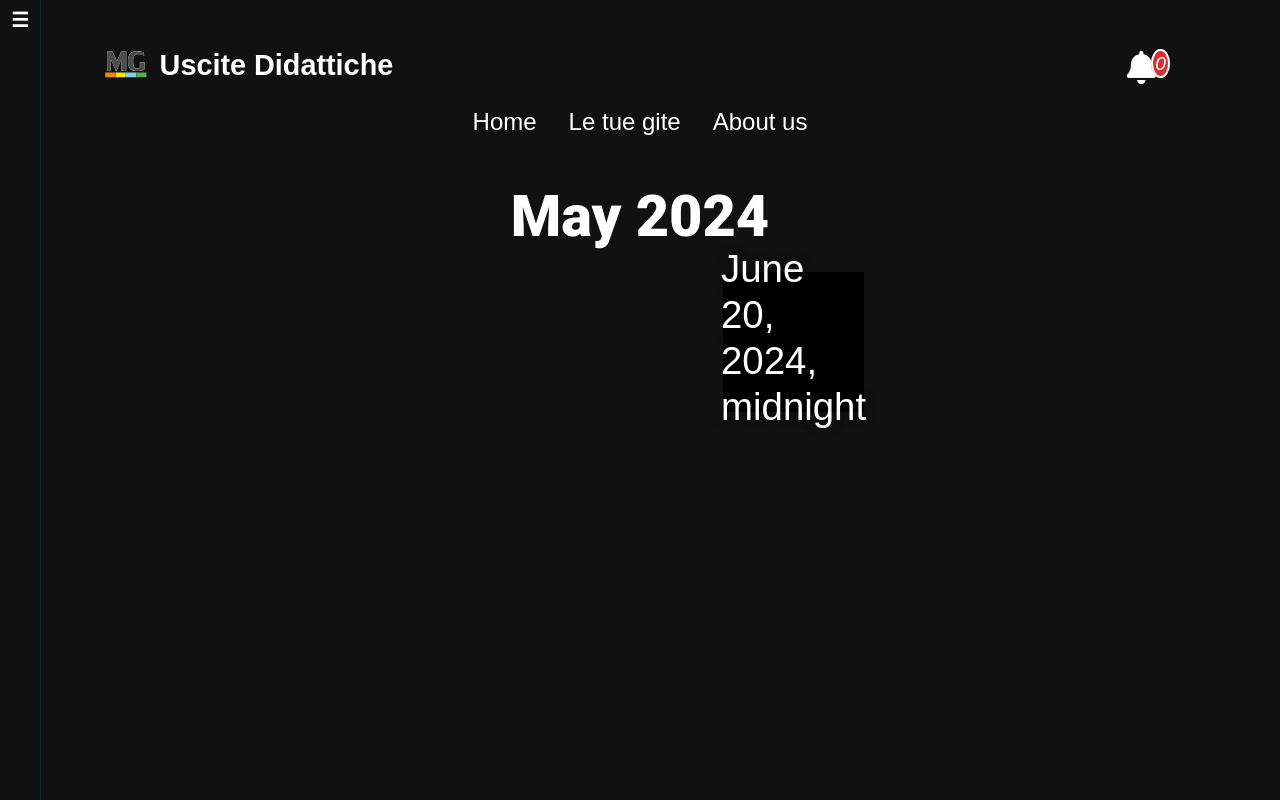
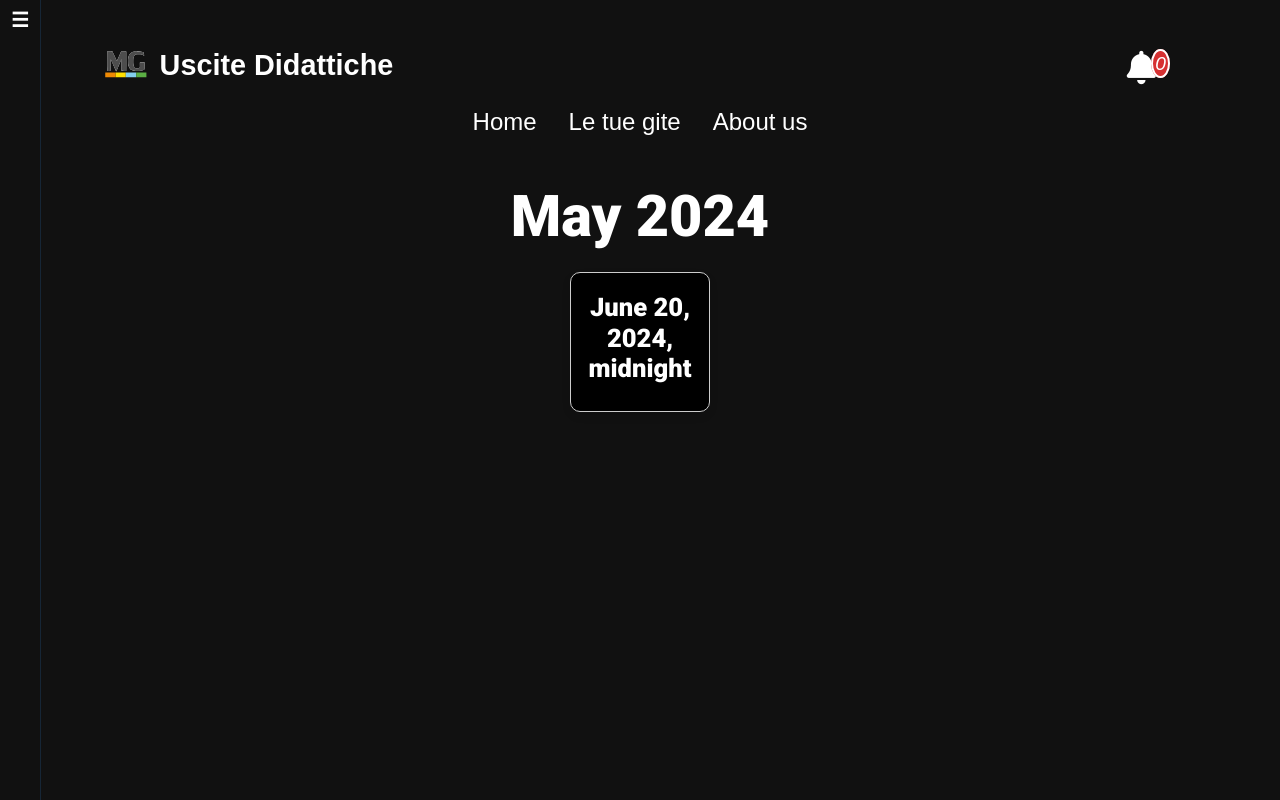
Before and after one commit to Uscite-Didattiche-2023-2024/Uscite-didattiche, a Django app: page /calendario/ in a window 1280 px wide. Run offline with Django 3.2, Linux system fonts and the light colour scheme; a user stored in the database is signed in; data comes from the database, SQL or seed files in the repository; data that the repository does not hold is empty; some libraries are stand-ins or nearby versions.

Commit message:
Fixed Front End 'calendario'

```diff
--- a/django_project/gite/static/css/calendario.css
+++ b/django_project/gite/static/css/calendario.css
@@ -1,52 +1,102 @@
+/*DIMENSIONS*/
+:root {
+    --dim1: 11vw;
+    --dim2: 0.5vw;
+    --font-size-base: 1rem; /* 16px by default */
+}
+
+/* Global Styles */
 * {
     margin: 0;
     padding: 0;
-	transition: 0.05s ease-in;
-	/*DIMENSIONS*/
-	--dim1: 11vw;
-	--dim2: 0.5vw;
+    transition: 0.3s ease-in-out;
 }
 
-/*LIBRARY*/
+/* Title Styles */
 #title {
     margin: auto;
+    display: flex;
     flex-direction: column;
     height: calc(2 * var(--dim1));
+    align-items: center;
+    justify-content: center;
+    text-align: center;
 }
 #title > h1 {
-	font-family: Roboto, sans-serif;
-	font-size: 10vw;
+    font-family: 'Roboto', sans-serif;
+    font-size: 6vw;
+    color: #ffffff;
 }
 #title > p {
-	font-family: Heebo, sans-serif;
+    font-family: 'Heebo', sans-serif;
     font-size: 2vw;
+    color: #34495e;
 }
+
+/* Calendar Frame */
 .calendar-frame {
     padding: var(--dim2);
     width: 84vw;
     margin: auto;
+    display: flex;
     flex-wrap: wrap;
+    justify-content: center;
+    gap: 1rem; /* 1rem = 16px */
 }
+
+/* Day Frame */
 .day-frame {
     margin: var(--dim2);
     height: var(--dim1);
     width: var(--dim1);
+    display: none;
+    flex-direction: column;
+    align-items: center;
+    justify-content: center;
+    border: 1px solid #ccc;
+    border-radius: 10px;
+    text-align: center;
+    background-color: #f9f9f9;
+    box-shadow: 0 4px 8px rgba(0, 0, 0, 0.1);
+    transition: transform 0.3s, background-color 0.3s, box-shadow 0.3s;
+    position: relative;
 }
+
+.day-frame:hover {
+    transform: scale(1.05);
+    background-color: #4d4d4d;
+    box-shadow: 0 6px 12px rgba(0, 0, 0, 0.2);
+}
+
+/* Day Number */
 .day-number {
-	text-shadow: 0 0 1vw rgba(0, 0, 0, 0.25);
+    font-family: 'Roboto', sans-serif;
+    font-size: 2vw; /* Scalable based on viewport width */
+    font-weight: 900;
+    color: #ffffff;
+    text-shadow: 0 0 5px rgba(0, 0, 0, 0.2);
 }
+
+/* Day Label */
 .day-label {
-	width: var(--dim1);
+    width: 100%;
     position: absolute;
-	color: rgba(255, 255, 255, 0);
+    bottom: 0;
+    padding: 0.5em;
+    color: rgba(74, 15, 15, 0);
     background-color: rgba(0, 0, 0, 0);
-	font-size: 1vw;
-	font-family: Heebo, sans-serif;
+    font-size: 1rem;
+    font-family: 'Heebo', sans-serif;
+    text-align: center;
+    transition: color 0.3s, background-color 0.3s;
 }
 .real:hover > .day-label {
     color: rgba(255, 255, 255, 1);
     background-color: rgba(0, 0, 0, 0.5);
+    border-radius: 0 0 10px 10px;
 }
+
+/* Real Class */
 .real {
     background-color: black;
     background-repeat: no-repeat;
@@ -54,17 +104,20 @@
     color: white;
 }
 .real:hover {
-	transform: scale(1.1, 1.1);
+    transform: scale(1.1);
 }
 .real:hover > .day-number {
     color: rgba(0, 0, 0, 0);
-	text-shadow: 0 0 10vw rgba(0, 0, 0, 0);
+    text-shadow: none;
 }
+
+/* Center Utility Class */
 .center {
     display: flex;
     align-items: center;
     justify-content: center;
 }
+
 
 /*DAYS*/
 #one {
--- a/django_project/gite/templates/gite/calendario.html
+++ b/django_project/gite/templates/gite/calendario.html
@@ -15,8 +15,8 @@
 </div>
 
 <div class="calendar-frame center">
-    <div class="day-frame placeholder"></div>
-    <div class="day-frame placeholder"></div>
+    <div class="day-frame placeholder hidden"></div>
+    <div class="day-frame placeholder hidden"></div>
 
     {% for gita in object_list %}
     <a class="day-frame center real" id='{{ gita.id }}' href="{% url 'gite-detail' gita.id %}">
@@ -27,4 +27,16 @@
 
 </div>
 
+<script>
+    document.addEventListener("DOMContentLoaded", function() {
+        var proposals = document.querySelectorAll('.real');
+        if (proposals.length > 0) {
+            var placeholders = document.querySelectorAll('.placeholder');
+            placeholders.forEach(function(placeholder) {
+                placeholder.classList.remove('hidden');
+            });
+        }
+    });
+</script>
+
 {% endblock content %}
```
Lines whose indentation alone changed are shown as unchanged.
